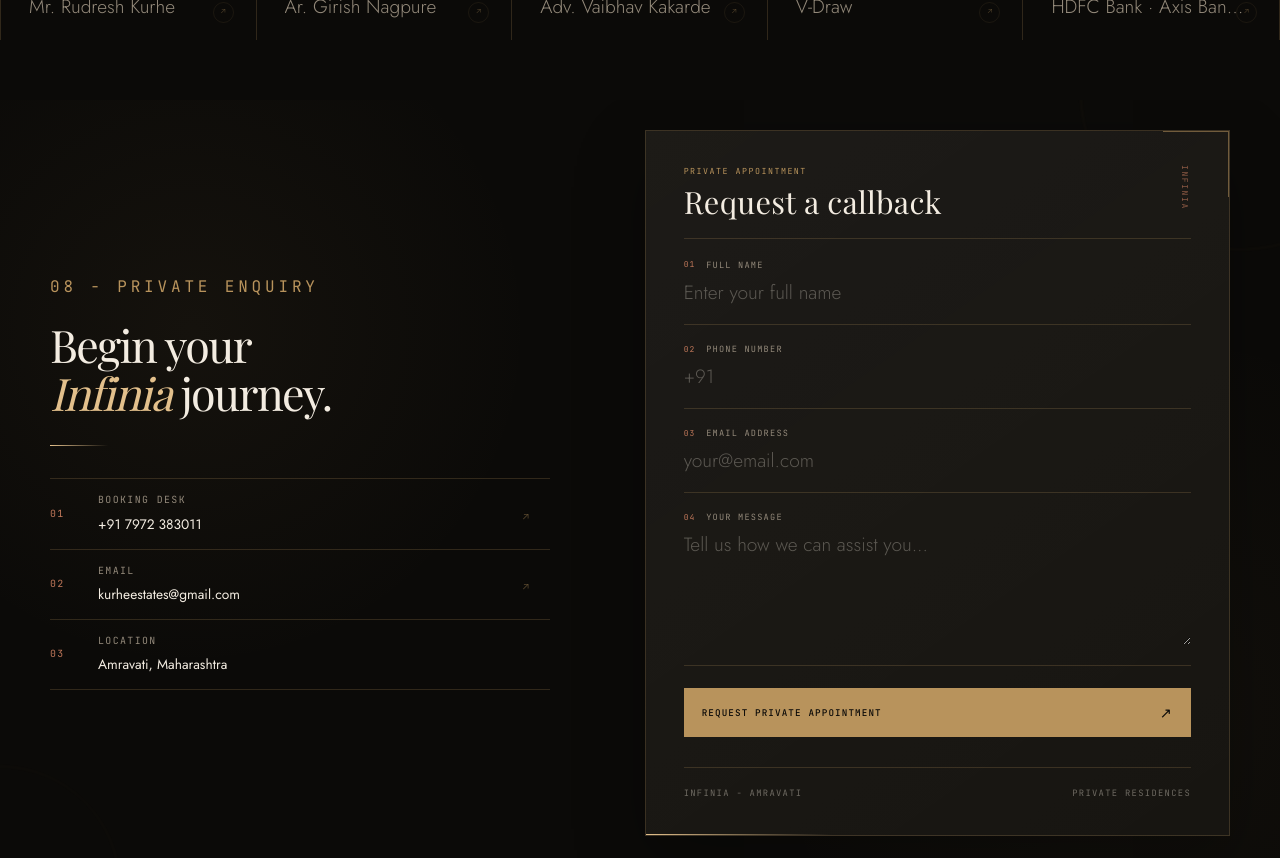
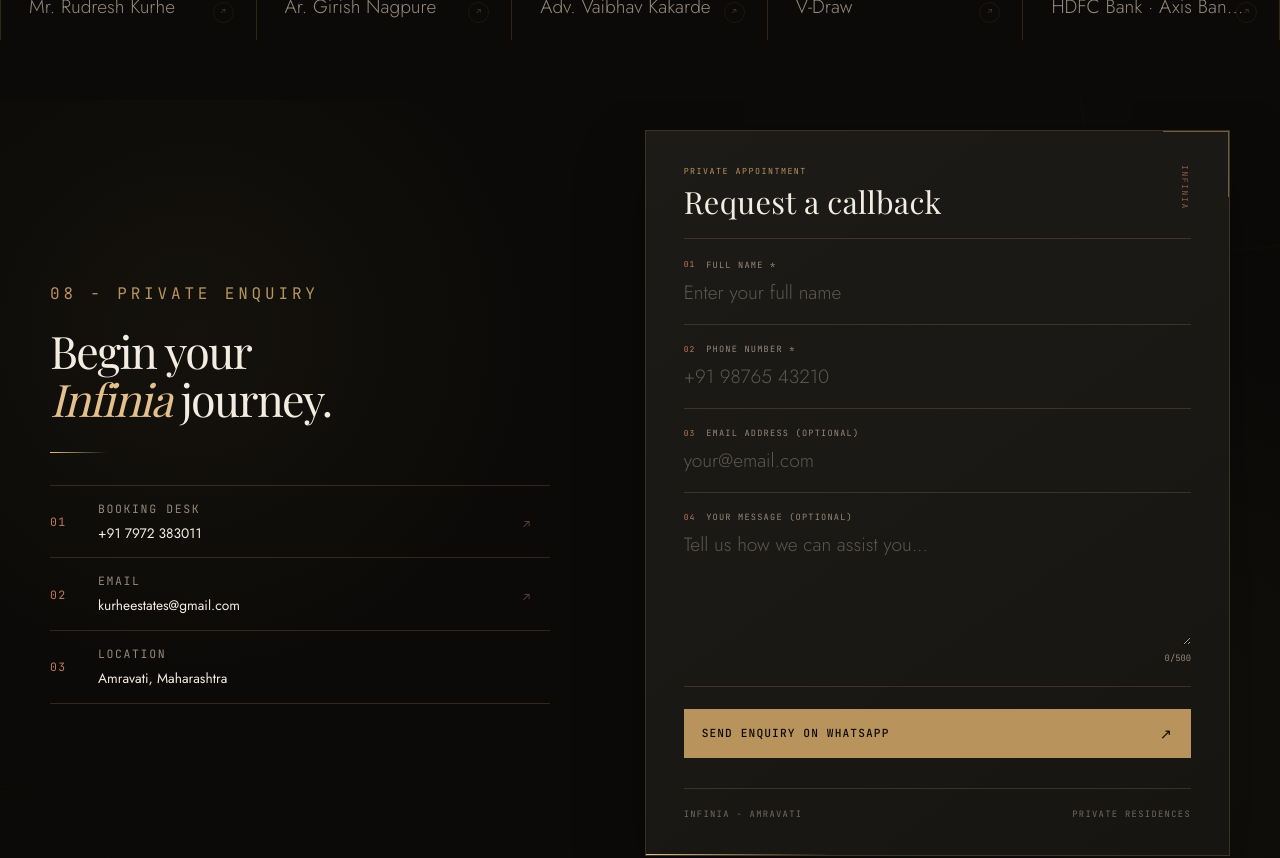
Before and after one commit to Hrishikeshkurhe/kurhe-estates, a React (Vite) app in the folder client/: page / in a window 1280 px wide. Shown: the part 7880-8738 px from the top of the page. Built offline with nearby package versions, Linux system fonts and the light colour scheme; no server answers; a web font is replaced by a local one.

Commit message:
Whatsapp integrated

```diff
--- a/client/src/sections/Contact.jsx
+++ b/client/src/sections/Contact.jsx
@@ -1,54 +1,144 @@
+
 import React, { useState } from 'react';
 import { useReveal } from '../hooks/useReveal.js';
-import { submitInquiry } from '../api/inquiries.js';
+
+const initialForm = {
+  name: '',
+  phone: '',
+  email: '',
+  message: '',
+};
+
+const validateField = (name, value) => {
+  const trimmed = value.trim();
+
+  switch (name) {
+    case 'name':
+      if (!trimmed) return 'Please enter your full name.';
+      if (trimmed.length < 2) return 'Name must be at least 2 characters.';
+      if (trimmed.length > 60) return 'Name cannot exceed 60 characters.';
+      if (!/^[\p{L}\p{M}][\p{L}\p{M}\s.'’-]*$/u.test(trimmed)) {
+        return 'Use letters, spaces, apostrophes, periods or hyphens only.';
+      }
+      return '';
+
+    case 'phone': {
+      if (!trimmed) return 'Please enter your mobile number.';
+      const digits = trimmed.replace(/\D/g, '');
+      const indianNumber =
+        digits.length === 10
+          ? digits
+          : digits.length === 12 && digits.startsWith('91')
+            ? digits.slice(2)
+            : '';
+
+      if (!/^[6-9]\d{9}$/.test(indianNumber)) {
+        return 'Enter a valid 10-digit Indian mobile number.';
+      }
+      return '';
+    }
+
+    case 'email':
+      if (!trimmed) return '';
+      if (trimmed.length > 254 || !/^[^\s@]+@[^\s@]+\.[^\s@]{2,}$/.test(trimmed)) {
+        return 'Please enter a valid email address.';
+      }
+      return '';
+
+    case 'message':
+      if (value.length > 500) return 'Message cannot exceed 500 characters.';
+      return '';
+
+    default:
+      return '';
+  }
+};
 
 export default function Contact() {
   const [copyRef, copyClass] = useReveal('left');
   const [formRef, formClass] = useReveal('right');
 
-  const [form, setForm] = useState({
-    name: '',
-    phone: '',
-    email: '',
-    message: '',
-  });
-
+  const [form, setForm] = useState(initialForm);
+  const [errors, setErrors] = useState({});
+  const [touched, setTouched] = useState({});
   const [note, setNote] = useState('');
 
   const onChange = (e) => {
-    setForm({
-      ...form,
-      [e.target.name]: e.target.value,
-    });
+    const { name, value } = e.target;
+
+    setForm((prev) => ({ ...prev, [name]: value }));
+    setNote('');
+
+    if (touched[name]) {
+      setErrors((prev) => ({
+        ...prev,
+        [name]: validateField(name, value),
+      }));
+    }
   };
 
-  const onSubmit = async (e) => {
+  const onBlur = (e) => {
+    const { name, value } = e.target;
+
+    setTouched((prev) => ({ ...prev, [name]: true }));
+    setErrors((prev) => ({
+      ...prev,
+      [name]: validateField(name, value),
+    }));
+  };
+
+  const onSubmit = (e) => {
     e.preventDefault();
 
-    setNote('Sending your enquiry...');
+    const newErrors = Object.fromEntries(
+      Object.entries(form).map(([name, value]) => [
+        name,
+        validateField(name, value),
+      ])
+    );
 
-    try {
-      await submitInquiry({
-        ...form,
-        property: 'Infinia',
-      });
+    setErrors(newErrors);
+    setTouched({
+      name: true,
+      phone: true,
+      email: true,
+      message: true,
+    });
 
-      setNote(
-        'Thank you - our booking desk will call you back shortly.'
-      );
+    if (Object.values(newErrors).some(Boolean)) {
+      setNote('Please correct the highlighted fields and try again.');
+      return;
+    }
 
-      setForm({
-        name: '',
-        phone: '',
-        email: '',
-        message: '',
-      });
-    } catch {
-      setNote(
-        'Unable to send your enquiry. Please try again or contact our booking desk directly.'
-      );
-    }
+    const whatsappNumber = '917972383011';
+
+    const message = [
+      'Hello Kurhe Estates,',
+      '',
+      'I would like to enquire about Infinia residences.',
+      '',
+      `Name: ${form.name.trim()}`,
+      `Phone: ${form.phone.trim()}`,
+      `Email: ${form.email.trim() || 'Not provided'}`,
+      `Message: ${form.message.trim() || 'I would like to know more about the property.'}`,
+      '',
+      'Please contact me regarding this enquiry.',
+      '',
+      'Thank you.',
+    ].join('\n');
+
+    const whatsappURL =
+      `https://wa.me/${whatsappNumber}?text=${encodeURIComponent(message)}`;
+
+    window.open(whatsappURL, '_blank', 'noopener,noreferrer');
+
+    setForm(initialForm);
+    setErrors({});
+    setTouched({});
+    setNote('Your enquiry is ready in WhatsApp. Please tap Send to submit it.');
   };
+
+  const fieldError = (name) => errors[name];
 
   return (
     <section className="contact" id="contact">
@@ -60,15 +150,9 @@ export default function Contact() {
       <div className="contact-inner">
 
         {/* LEFT SIDE */}
-        <div
-          className={`contact-copy ${copyClass}`}
-          ref={copyRef}
-        >
+        <div className={`contact-copy ${copyClass}`} ref={copyRef}>
           <div className="contact-intro">
-
-            <p className="eyebrow">
-            08 - Private Enquiry
-            </p>
+            <p className="eyebrow">08 - Private Enquiry</p>
           </div>
 
           <h2>
@@ -79,101 +163,57 @@ export default function Contact() {
 
           <div className="contact-line"></div>
 
-
           {/* CONTACT DETAILS */}
           <div className="contact-details">
 
-            <a
-              href="tel:+917972383011"
-              className="contact-detail"
-            >
+            <a href="tel:+917972383011" className="contact-detail">
               <span className="detail-number">01</span>
-
               <div>
-                <span className="detail-label">
-                  Booking Desk
-                </span>
-
-                <strong>
-                  +91 7972 383011
-                </strong>
+                <span className="detail-label">Booking Desk</span>
+                <strong>+91 7972 383011</strong>
               </div>
-
               <span className="detail-arrow">↗</span>
             </a>
 
-            <a
-              href="mailto:kurheestates@gmail.com"
-              className="contact-detail"
-            >
+            <a href="mailto:kurheestates@gmail.com" className="contact-detail">
               <span className="detail-number">02</span>
-
               <div>
-                <span className="detail-label">
-                  Email
-                </span>
-
-                <strong>
-                  kurheestates@gmail.com
-                </strong>
+                <span className="detail-label">Email</span>
+                <strong>kurheestates@gmail.com</strong>
               </div>
-
               <span className="detail-arrow">↗</span>
             </a>
 
             <div className="contact-detail location-detail">
               <span className="detail-number">03</span>
-
               <div>
-                <span className="detail-label">
-                  Location
-                </span>
-
-                <strong>
-                  Amravati, Maharashtra
-                </strong>
+                <span className="detail-label">Location</span>
+                <strong>Amravati, Maharashtra</strong>
               </div>
             </div>
 
           </div>
         </div>
 
+        {/* RIGHT SIDE — FORM */}
+        <div className={`contact-form-wrap ${formClass}`} ref={formRef}>
 
-        {/* RIGHT SIDE — FORM */}
-        <div
-          className={`contact-form-wrap ${formClass}`}
-          ref={formRef}
-        >
           <div className="contact-form-top">
             <div>
-              <span className="form-kicker">
-                PRIVATE APPOINTMENT
-              </span>
-
-              <h3>
-                Request a callback
-              </h3>
+              <span className="form-kicker">PRIVATE APPOINTMENT</span>
+              <h3>Request a callback</h3>
             </div>
-
-            <span className="form-mark">
-              INFINIA
-            </span>
+            <span className="form-mark">INFINIA</span>
           </div>
 
-          <form
-            className="contact-form"
-            onSubmit={onSubmit}
-          >
+          <form className="contact-form" onSubmit={onSubmit} noValidate>
 
             {/* NAME */}
-            <div className="luxury-field">
+            <div className={`luxury-field ${errors.name ? 'field-invalid' : ''}`}>
               <div className="field-meta">
                 <span>01</span>
-                <label htmlFor="name">
-                  Full Name
-                </label>
+                <label htmlFor="name">Full Name *</label>
               </div>
-
               <input
                 id="name"
                 type="text"
@@ -181,41 +221,54 @@ export default function Contact() {
                 placeholder="Enter your full name"
                 value={form.name}
                 onChange={onChange}
+                onBlur={onBlur}
+                autoComplete="name"
+                maxLength={60}
                 required
+                aria-invalid={!!errors.name}
+                aria-describedby={errors.name ? 'name-error' : undefined}
               />
+              {errors.name && (
+                <span className="field-error" id="name-error" role="alert">
+                  {errors.name}
+                </span>
+              )}
             </div>
 
-
             {/* PHONE */}
-            <div className="luxury-field">
+            <div className={`luxury-field ${errors.phone ? 'field-invalid' : ''}`}>
               <div className="field-meta">
                 <span>02</span>
-                <label htmlFor="phone">
-                  Phone Number
-                </label>
+                <label htmlFor="phone">Phone Number *</label>
               </div>
-
               <input
                 id="phone"
                 type="tel"
                 name="phone"
-                placeholder="+91"
+                placeholder="+91 98765 43210"
                 value={form.phone}
                 onChange={onChange}
+                onBlur={onBlur}
+                autoComplete="tel"
+                inputMode="tel"
+                maxLength={16}
                 required
+                aria-invalid={!!errors.phone}
+                aria-describedby={errors.phone ? 'phone-error' : undefined}
               />
+              {errors.phone && (
+                <span className="field-error" id="phone-error" role="alert">
+                  {errors.phone}
+                </span>
+              )}
             </div>
 
-
             {/* EMAIL */}
-            <div className="luxury-field">
+            <div className={`luxury-field ${errors.email ? 'field-invalid' : ''}`}>
               <div className="field-meta">
                 <span>03</span>
-                <label htmlFor="email">
-                  Email Address
-                </label>
+                <label htmlFor="email">Email Address (Optional)</label>
               </div>
-
               <input
                 id="email"
                 type="email"
@@ -223,19 +276,25 @@ export default function Contact() {
                 placeholder="your@email.com"
                 value={form.email}
                 onChange={onChange}
+                onBlur={onBlur}
+                autoComplete="email"
+                maxLength={254}
+                aria-invalid={!!errors.email}
+                aria-describedby={errors.email ? 'email-error' : undefined}
               />
+              {errors.email && (
+                <span className="field-error" id="email-error" role="alert">
+                  {errors.email}
+                </span>
+              )}
             </div>
 
-
             {/* MESSAGE */}
-            <div className="luxury-field message-field">
+            <div className={`luxury-field message-field ${errors.message ? 'field-invalid' : ''}`}>
               <div className="field-meta">
                 <span>04</span>
-                <label htmlFor="message">
-                  Your Message
-                </label>
+                <label htmlFor="message">Your Message (Optional)</label>
               </div>
-
               <textarea
                 id="message"
                 name="message"
@@ -243,24 +302,29 @@ export default function Contact() {
                 placeholder="Tell us how we can assist you..."
                 value={form.message}
                 onChange={onChange}
+                onBlur={onBlur}
+                maxLength={500}
+                aria-invalid={!!errors.message}
+                aria-describedby={errors.message ? 'message-error' : 'message-count'}
               />
+              <span className="message-count" id="message-count">
+                {form.message.length}/500
+              </span>
+              {errors.message && (
+                <span className="field-error" id="message-error" role="alert">
+                  {errors.message}
+                </span>
+              )}
             </div>
 
-
-            {/* BUTTON */}
-            <button
-              type="submit"
-              className="contact-submit"
-            >
-              <span>
-                Request Private Appointment
-              </span>
-
+            {/* SUBMIT */}
+            <button type="submit" className="contact-submit">
+              <span>Send Enquiry on WhatsApp</span>
               <strong>↗</strong>
             </button>
 
             {note && (
-              <p className="form-note">
+              <p className="form-note" role="status" aria-live="polite">
                 {note}
               </p>
             )}
@@ -271,10 +335,9 @@ export default function Contact() {
             <span>INFINIA - AMRAVATI</span>
             <span>PRIVATE RESIDENCES</span>
           </div>
+
         </div>
-
       </div>
-
     </section>
   );
 }
--- a/client/style.css
+++ b/client/style.css
@@ -861,14 +861,20 @@ button{font-family:var(--sans);cursor:pointer;}
 .contact-form{width:100%;}
 .contact-submit{position:relative;display:flex;align-items:center;justify-content:space-between;width:100%;margin-top:22px;padding:14px 17px;border:1px solid var(--gold);background:var(--gold);color:var(--ink);font-family:var(--mono);font-size:.58rem;font-weight:500;letter-spacing:.12em;text-transform:uppercase;cursor:pointer;overflow:hidden;transition:color .35s ease,border-color .35s ease,background .35s ease;}
 .contact-submit::before{content:"";position:absolute;inset:0;background:var(--ink);transform:translateX(-101%);transition:transform .45s cubic-bezier(.2,.8,.2,1);}
-.contact-submit span,.contact-submit strong{position:relative;z-index:1;}
+.contact-submit span,.contact-submit strong{position:relative;z-index:1; font-size: 0.70rem;}
 .contact-submit strong{font-size:.9rem;font-weight:400;transition:transform .35s ease;}
 .contact-submit:hover{color:var(--gold-bright);border-color:var(--gold-bright);}
 .contact-submit:hover::before{transform:translateX(0);}
 .contact-submit:hover strong{transform:translate(4px,-4px);}
-.contact-detail span, .form-row label{font-size:.62rem;}
+.contact-detail span, .form-row label{font-size:.72rem;}
 .contact-detail a{font-size:.9rem;}
 .contact-detail p, .form-row input, .form-row textarea{font-size:.85rem;line-height:1.6;}
+.luxury-field input[aria-invalid="true"],.luxury-field textarea[aria-invalid="true"]{border-bottom-color:#d97777}
+.field-invalid .field-meta label{color:#e19a9a}
+.field-error{display:block;margin-top:8px;font-family:var(--sans);font-size:.72rem;line-height:1.5;color:#e19a9a}
+.message-count{display:block;margin-top:6px;text-align:right;font-family:var(--mono);font-size:.55rem;color:var(--stone)}
+.form-note{margin:14px 0 0;font-family:var(--sans);font-size:.78rem;line-height:1.6;color:var(--gold-bright)}
+.luxury-field input:focus-visible,.luxury-field textarea:focus-visible{outline:1px solid var(--gold);outline-offset:4px}
 @media(max-width:900px){
   .contact{min-height:auto;padding:75px 0;}
   .contact-inner{width:min(680px,calc(100% - 40px));grid-template-columns:1fr;gap:55px;}
```
